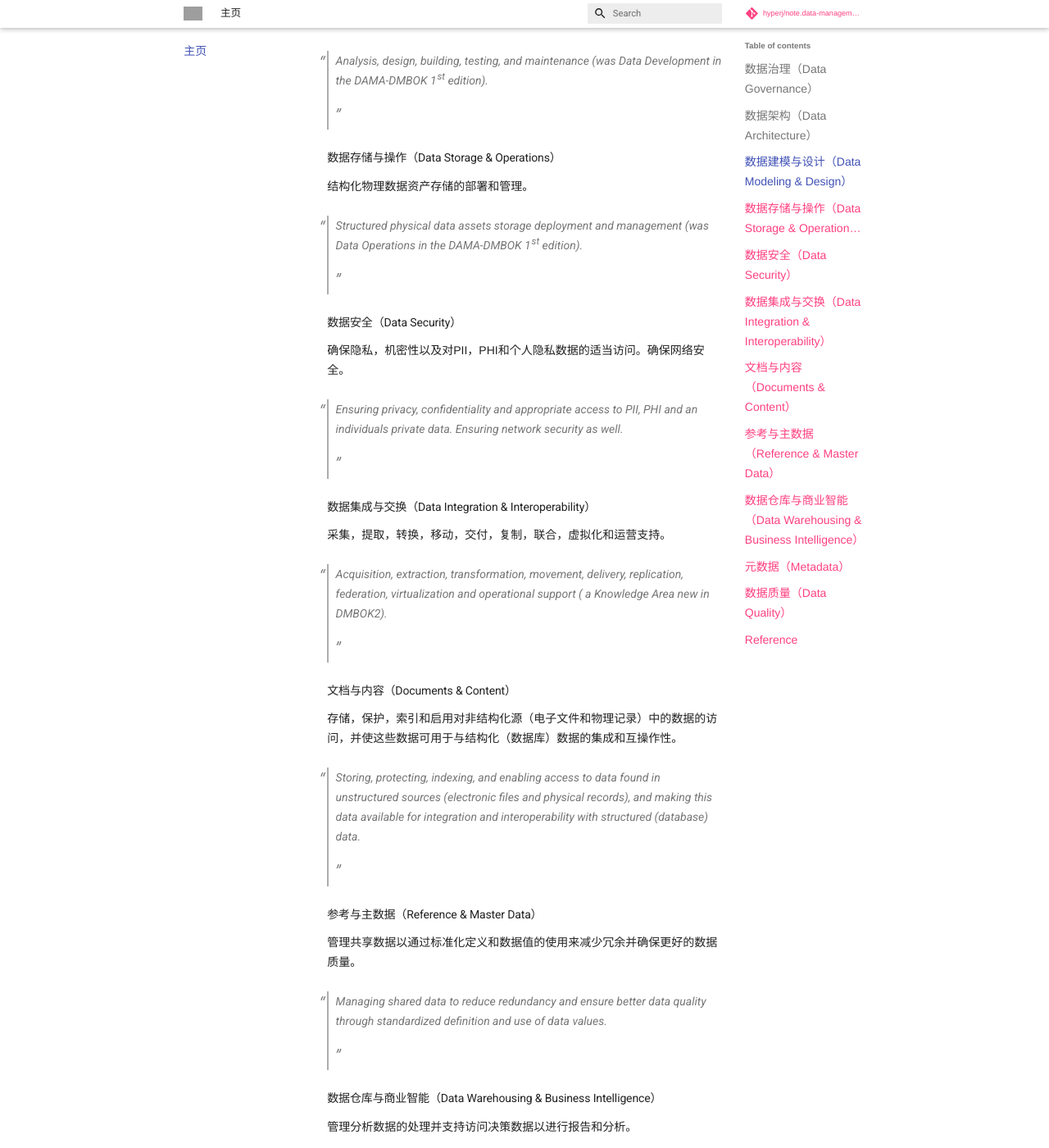
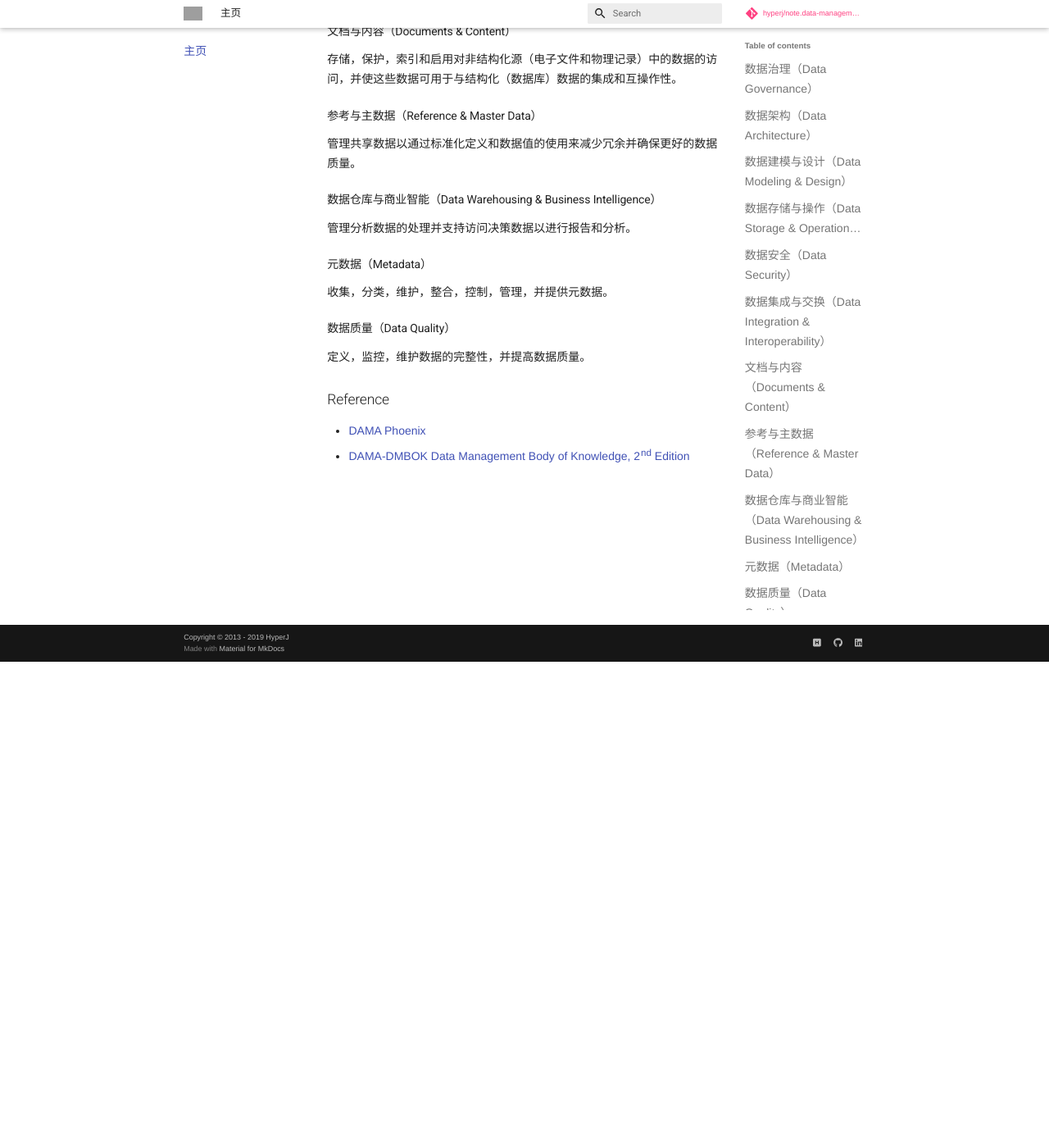
Before and after one commit to hyperj/note.data-management, an MkDocs documentation site: the page built from docs/index.md, in a window 1280 px wide and 1400 px high, scrolled down 593 px. Shown: the whole window at 82% size. Built offline with MkDocs 1.6.1 and Material for MkDocs 9.7.7, drawn with Linux system fonts in a browser that asks for light colours; nearby versions of some CDN libraries; library files that are not in the unit come from our copies; comment, search, counter and statistics services are not loaded; some of the changed text lies outside the part shown; grey boxes are pictures that could not be loaded.

Commit message:
remove translate

```diff
--- a/docs/index.md
+++ b/docs/index.md
@@ -4,68 +4,46 @@
 
 规划，监督和控制数据管理以及数据和数据相关资源的使用。
 
-> Planning, oversight, and control over management of data and the use of data and data-related resources. While we understand that governance covers ‘processes’, not ‘things’, the common term is Data Governance, and so we will use this term.
-
 ### 数据架构（Data Architecture）
 
 数据和数据相关资源的整体结构是企业架构的组成部分。
-
-> The overall structure of data and data-related resources as an integral part of the enterprise architecture.
 
 ### 数据建模与设计（Data Modeling & Design）
 
 分析，设计，建设，测试和维护。
 
-> Analysis, design, building, testing, and maintenance (was Data Development in the DAMA-DMBOK 1st edition).
-
 ### 数据存储与操作（Data Storage & Operations）
 
 结构化物理数据资产存储的部署和管理。
-
-> Structured physical data assets storage deployment and management (was Data Operations in the DAMA-DMBOK 1st edition).
 
 ### 数据安全（Data Security）
 
 确保隐私，机密性以及对PII，PHI和个人隐私数据的适当访问。确保网络安全。
 
-> Ensuring privacy, confidentiality and appropriate access to PII, PHI and an individuals private data. Ensuring network security as well.
-
 ### 数据集成与交换（Data Integration & Interoperability）
 
 采集，提取，转换，移动，交付，复制，联合，虚拟化和运营支持。
-
-> Acquisition, extraction, transformation, movement, delivery, replication, federation, virtualization and operational support ( a Knowledge Area new in DMBOK2).
 
 ### 文档与内容（Documents & Content）
 
 存储，保护，索引和启用对非结构化源（电子文件和物理记录）中的数据的访问，并使这些数据可用于与结构化（数据库）数据的集成和互操作性。
 
-> Storing, protecting, indexing, and enabling access to data found in unstructured sources (electronic files and physical records), and making this data available for integration and interoperability with structured (database) data.
-
 ### 参考与主数据（Reference & Master Data）
 
 管理共享数据以通过标准化定义和数据值的使用来减少冗余并确保更好的数据质量。
-
-> Managing shared data to reduce redundancy and ensure better data quality through standardized definition and use of data values.
 
 ### 数据仓库与商业智能（Data Warehousing & Business Intelligence）
 
 管理分析数据的处理并支持访问决策数据以进行报告和分析。
 
-> Managing analytical data processing and enabling access to decision support data for reporting and analysis.
-
 ### 元数据（Metadata）
 
 收集，分类，维护，整合，控制，管理，并提供元数据。
-
-> Collecting, categorizing, maintaining, integrating, controlling, managing, and delivering metadata.
 
 ### 数据质量（Data Quality）
 
 定义，监控，维护数据的完整性，并提高数据质量。
 
-> Defining, monitoring, maintaining data integrity, and improving data quality.
-
 ## Reference
 
 - [DAMA Phoenix](http://dama-phoenix.org/)
```
Also changed, not shown: README.md (+0 -22 lines).
